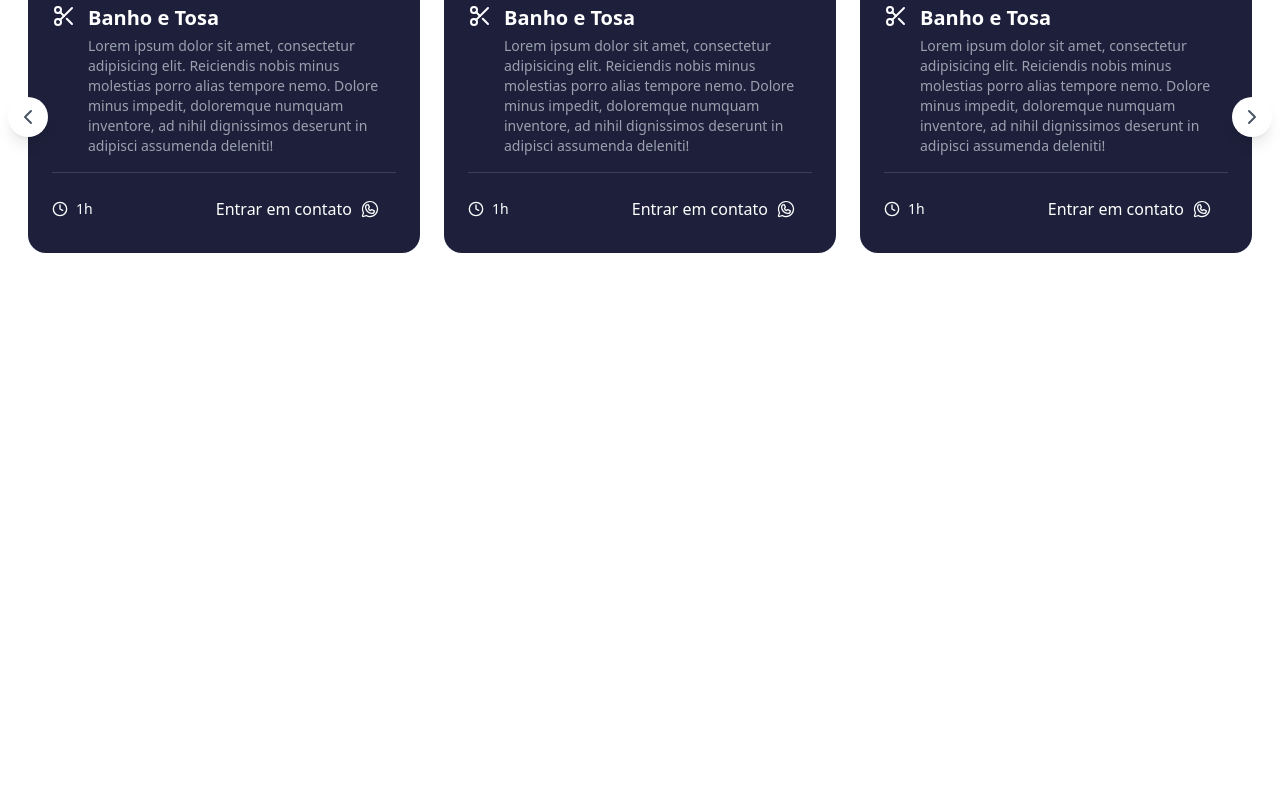
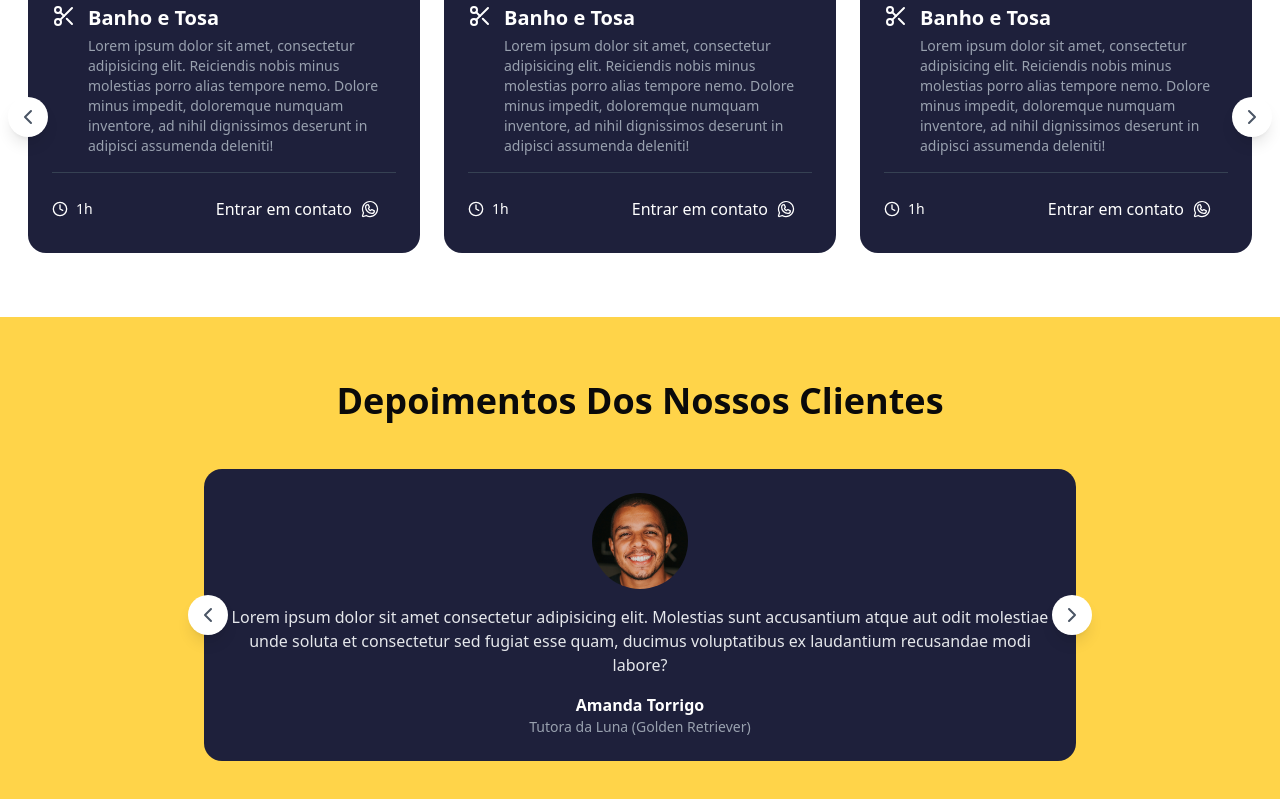
Before and after one commit to Miltonnn/landingpage, a Next.js app: page / in a window 1280 px wide. Shown: the part 1231-2030 px from the top of the page. Before the commit the page ends 1548 px from the top, so only its background shows below. Built offline with nearby package versions, Linux system fonts and the light colour scheme.

Commit message:
FEAT: Carousel depoimentos

```diff
--- /dev/null
+++ b/src/app/_components/testimonials.tsx
@@ -0,0 +1,118 @@
+"use client";
+
+import useEmblaCarousel from "embla-carousel-react";
+
+import {
+  ChevronLeft,
+  ChevronRight,
+  Scissors,
+  Syringe,
+  CarTaxiFront,
+  Hotel,
+  Clock,
+} from "lucide-react";
+import { WhatsappLogoIcon } from "@phosphor-icons/react/dist/ssr";
+import tutor1 from "../../../public/tutor1.png";
+import Image from "next/image";
+
+const testimonials = [
+  {
+    content:
+      "Lorem ipsum dolor sit amet consectetur adipisicing elit. Molestias sunt accusantium atque aut odit molestiae unde soluta et consectetur sed fugiat esse quam, ducimus voluptatibus ex laudantium recusandae modi labore?",
+    author: "Amanda Torrigo",
+    role: "Tutora da Luna (Golden Retriever)",
+    image: tutor1,
+  },
+  {
+    content:
+      "Lorem ipsum dolor sit amet consectetur adipisicing elit. Molestias sunt accusantium atque aut odit molestiae unde soluta et consectetur sed fugiat esse quam, ducimus voluptatibus ex laudantium recusandae modi labore?",
+    author: "Amanda Torrigo",
+    role: "Tutora da Luna (Golden Retriever)",
+    image: tutor1,
+  },
+  {
+    content:
+      "Lorem ipsum dolor sit amet consectetur adipisicing elit. Molestias sunt accusantium atque aut odit molestiae unde soluta et consectetur sed fugiat esse quam, ducimus voluptatibus ex laudantium recusandae modi labore?",
+    author: "Amanda Torrigo",
+    role: "Tutora da Luna (Golden Retriever)",
+    image: tutor1,
+  },
+  {
+    content:
+      "Lorem ipsum dolor sit amet consectetur adipisicing elit. Molestias sunt accusantium atque aut odit molestiae unde soluta et consectetur sed fugiat esse quam, ducimus voluptatibus ex laudantium recusandae modi labore?",
+    author: "Amanda Torrigo",
+    role: "Tutora da Luna (Golden Retriever)",
+    image: tutor1,
+  },
+];
+
+export function Testimonials() {
+  const [emblaRef, emblaApi] = useEmblaCarousel({
+    loop: true,
+    align: "start",
+  });
+
+  function scrolPrev() {
+    emblaApi?.scrollPrev();
+  }
+
+  function scrolNext() {
+    emblaApi?.scrollNext();
+  }
+
+  return (
+    <section className="bg-[#ffd449] py-16">
+      <div className="container mx-auto px-4">
+        <h2 className="text-4xl font-bold mb-12 text-center">
+          Depoimentos Dos Nossos Clientes
+        </h2>
+
+        <div className="relative max-w-4xl mx-auto">
+          <div className="overflow-hidden" ref={emblaRef}>
+            <div className="flex">
+              {testimonials.map((item, index) => (
+                <div key={index} className="flex-[0_0_100%] min-w-0 px-3">
+                  <article className="bg-[#1e203b] text-white rounded-2xl p-6 space-y-4 h-full flex-col">
+                    <div className="flex flex-col items-center text-center space-y-4">
+                      <div className="relative  w-24 h-24">
+                        <Image
+                          src={item.image}
+                          alt={item.author}
+                          fill
+                          sizes="96px"
+                          className="object-cover rounded-full"
+                        />
+                      </div>
+
+                      <p className="text-gray-200">{item.content}</p>
+                      <div>
+                        <p className="font-bold">{item.author}</p>
+                        <p className="text-sm text-gray-400">{item.role}</p>
+                      </div>
+                    </div>
+                  </article>
+                </div>
+              ))}
+            </div>
+          </div>
+
+          <button
+            className=" bg-white flex items-center justify-center rounded-full shadow-lg w-10 h-10 cursor-pointer absolute left-4 -translate-y-1/2
+          -translate-x-1/2 top-1/2 z-10"
+            onClick={scrolPrev}
+          >
+            <ChevronLeft className="w-6 h-6 text-gray-600" />
+          </button>
+
+          <button
+            className=" bg-white flex items-center justify-center rounded-full shadow-lg w-10 h-10 cursor-pointer absolute -right-6 -translate-y-1/2
+          -translate-x-1/2 top-1/2 z-10"
+            onClick={scrolNext}
+          >
+            <ChevronRight className="w-6 h-6 text-gray-600" />
+          </button>
+        </div>
+      </div>
+    </section>
+  );
+}
--- a/src/app/page.tsx
+++ b/src/app/page.tsx
@@ -1,6 +1,7 @@
 import { About } from "./_components/about";
 import { Hero } from "./_components/hero";
 import { Services } from "./_components/services";
+import { Testimonials } from "./_components/testimonials";
 
 export default function Home() {
   return (
@@ -8,6 +9,7 @@ export default function Home() {
       <Hero />
       <About />
       <Services />
+      <Testimonials />
     </main>
   );
 }
```
